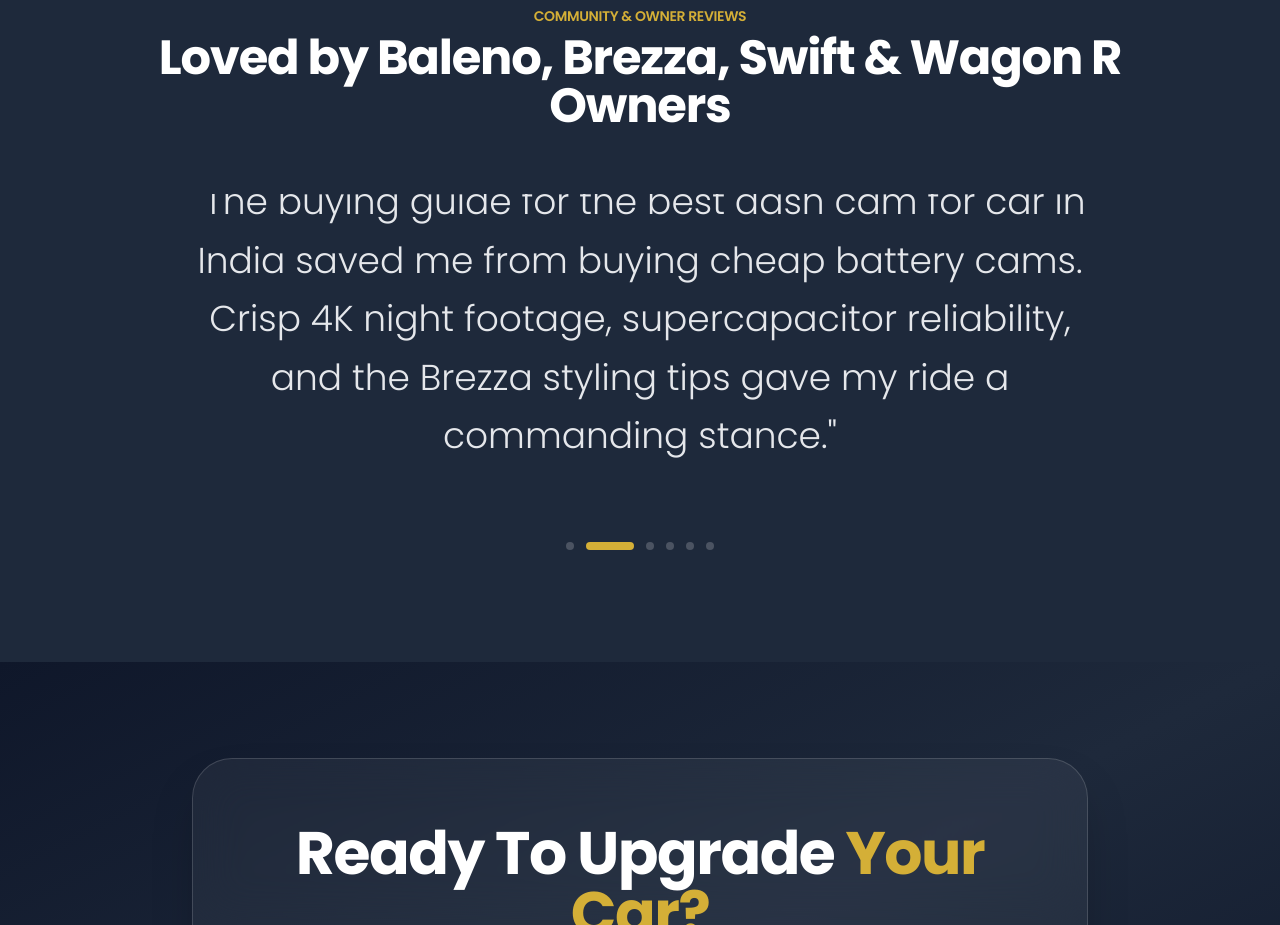
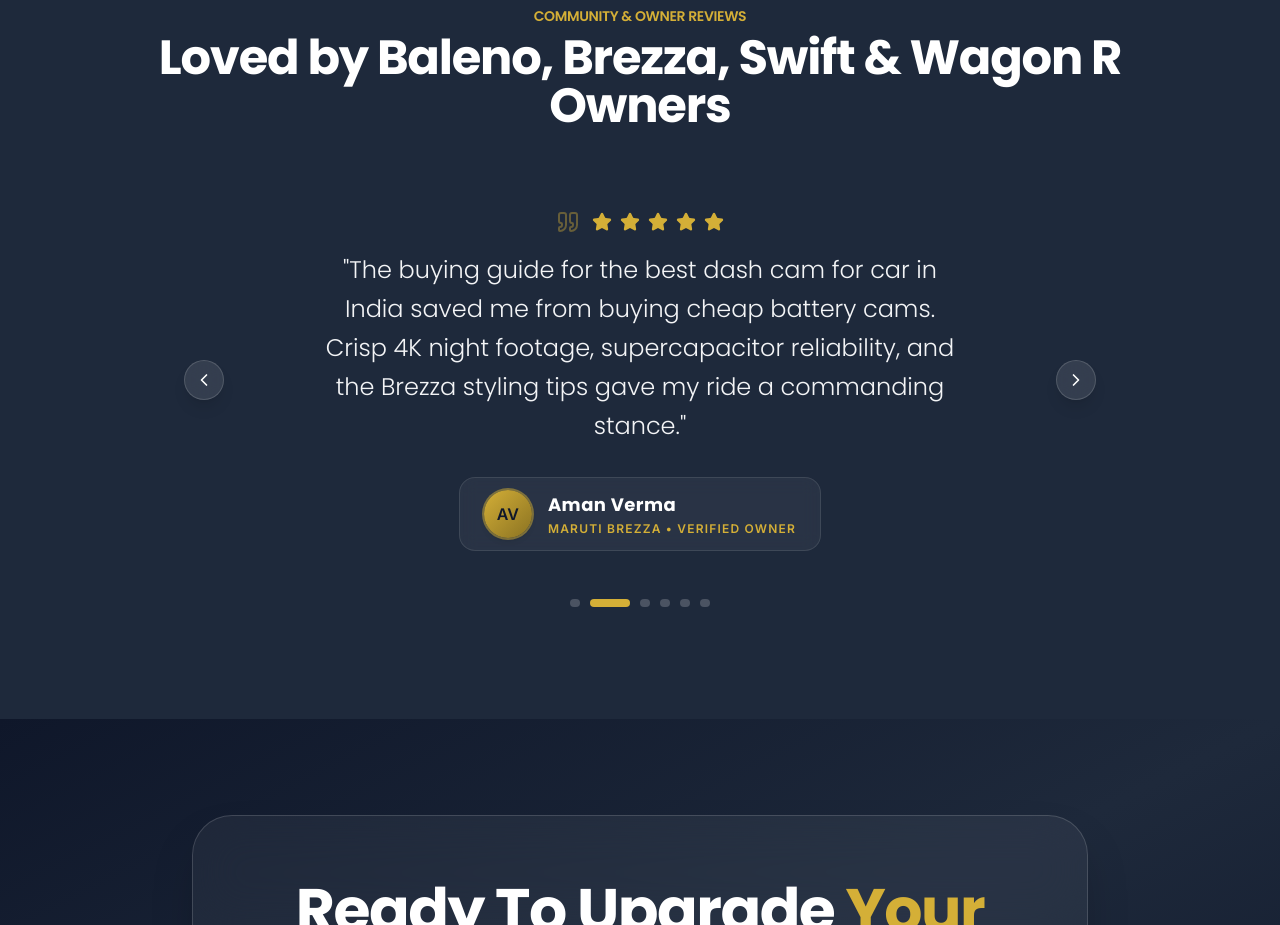
Before and after one commit to DakshGoel29/Modz, a React (Vite) app: page / in a window 1280 px wide. Shown: the part 4840-5765 px from the top of the page. Built offline with nearby package versions, Linux system fonts and the light colour scheme.

Commit message:
feat: enhance testimonial slider and review UI
- Upgrade testimonial slider with navigation controls and pause-on-hover.
- Refine Review card UI with improved avatar fallback and layout.
- Update branding responsiveness in the Navbar.
- Standardize testimonial metadata to include roles.

```diff
--- a/src/components/layout/Navbar.tsx
+++ b/src/components/layout/Navbar.tsx
@@ -94,7 +94,7 @@
                   style={{ left: click.x - 20, top: click.y - 20, width: 40, height: 40 }}
                 />
               ))}
-              <span className="font-heading font-bold text-2xl text-white tracking-widest uppercase relative z-10 hidden sm:block">
+              <span className="font-heading font-bold text-lg sm:text-2xl text-white tracking-widest uppercase relative z-10 block">
                 Elite<span className="text-[#D4AF37]">Modz</span>
               </span>
             </Link>
--- a/src/components/ui/TestimonialSlider.tsx
+++ b/src/components/ui/TestimonialSlider.tsx
@@ -1,53 +1,112 @@
 import React, { useState, useEffect } from 'react';
-import { motion } from 'motion/react';
-import { Star } from 'lucide-react';
+import { motion, AnimatePresence } from 'motion/react';
+import { Star, ChevronLeft, ChevronRight, Quote } from 'lucide-react';
 import { TESTIMONIALS } from '../../data/mockData';
 
 export function TestimonialSlider() {
   const [currentTestimonial, setCurrentTestimonial] = useState(0);
+  const [isPaused, setIsPaused] = useState(false);
 
   useEffect(() => {
+    if (isPaused) return;
     const timer = setInterval(() => {
       setCurrentTestimonial((prev) => (prev + 1) % TESTIMONIALS.length);
-    }, 5000);
+    }, 5500);
     return () => clearInterval(timer);
-  }, []);
+  }, [isPaused]);
+
+  const prevSlide = () => {
+    setCurrentTestimonial((prev) => (prev - 1 + TESTIMONIALS.length) % TESTIMONIALS.length);
+  };
+
+  const nextSlide = () => {
+    setCurrentTestimonial((prev) => (prev + 1) % TESTIMONIALS.length);
+  };
+
+  const current = TESTIMONIALS[currentTestimonial];
 
   return (
-    <div className="relative max-w-4xl mx-auto">
-      <div className="overflow-hidden relative min-h-[300px]">
-        {TESTIMONIALS.map((testimonial, idx) => (
-          <div
-            key={idx}
-            className={`absolute inset-0 transition-opacity duration-1000 flex flex-col items-center justify-center ${currentTestimonial === idx ? 'opacity-100 z-10 pointer-events-auto' : 'opacity-0 z-0 pointer-events-none'}`}
+    <div
+      className="relative max-w-4xl mx-auto px-4"
+      onMouseEnter={() => setIsPaused(true)}
+      onMouseLeave={() => setIsPaused(false)}
+    >
+      {/* Slider Viewport with ample height to prevent any clipping */}
+      <div className="relative min-h-[380px] sm:min-h-[340px] md:min-h-[320px] flex items-center justify-center">
+        <AnimatePresence mode="wait">
+          <motion.div
+            key={currentTestimonial}
+            initial={{ opacity: 0, y: 15 }}
+            animate={{ opacity: 1, y: 0 }}
+            exit={{ opacity: 0, y: -15 }}
+            transition={{ duration: 0.45 }}
+            className="w-full flex flex-col items-center text-center justify-between py-4"
           >
-            <div className="flex gap-2 mb-6">
+            {/* Stars & Decorative Quote Icon */}
+            <div className="flex items-center gap-2 mb-4">
+              <Quote className="text-[#D4AF37]/40 w-6 h-6 mr-1" />
               {[1, 2, 3, 4, 5].map((star) => (
-                <Star key={star} size={24} className={star <= testimonial.rating ? "text-[#D4AF37] fill-[#D4AF37]" : "text-gray-600"} />
+                <Star
+                  key={star}
+                  size={20}
+                  className={star <= current.rating ? "text-[#D4AF37] fill-[#D4AF37]" : "text-gray-600"}
+                />
               ))}
             </div>
-            <p className="text-2xl md:text-4xl text-center mb-10 font-heading font-light leading-relaxed text-gray-200">
-              "{testimonial.text}"
+
+            {/* Testimonial Quote */}
+            <p className="text-base sm:text-xl md:text-2xl font-heading font-light leading-relaxed text-gray-100 max-w-2xl mx-auto mb-8 px-2">
+              "{current.text}"
             </p>
-            <div className="flex items-center gap-4">
-              <div className="w-14 h-14 rounded-full bg-gradient-to-br from-[#D4AF37] to-[#8B7322] flex items-center justify-center text-xl font-bold text-[#0F172A]">
-                {testimonial.name.split(' ').map((n: string) => n[0]).join('').substring(0,2)}
+
+            {/* Reviewer Details — Prominently Styled & Always Visible */}
+            <div className="flex items-center gap-4 bg-white/5 border border-white/10 px-6 py-3 rounded-2xl backdrop-blur-sm">
+              <div className="w-12 h-12 rounded-full bg-gradient-to-br from-[#D4AF37] to-[#8B7322] flex items-center justify-center text-base font-bold text-[#0F172A] shadow-md ring-2 ring-[#D4AF37]/50 shrink-0">
+                {current.name.split(' ').map((n: string) => n[0]).join('').substring(0, 2)}
               </div>
               <div className="text-left">
-                <div className="text-lg font-heading font-semibold text-white tracking-wide">{testimonial.name}</div>
-                <div className="text-sm text-[#D4AF37] font-semibold tracking-widest uppercase">{testimonial.car}</div>
+                <div className="text-base sm:text-lg font-heading font-bold text-white tracking-wide">
+                  {current.name}
+                </div>
+                <div className="text-xs text-[#D4AF37] font-semibold tracking-widest uppercase mt-0.5">
+                  {current.car} • Verified Owner
+                </div>
               </div>
             </div>
-          </div>
-        ))}
+          </motion.div>
+        </AnimatePresence>
+
+        {/* Previous Button */}
+        <button
+          onClick={prevSlide}
+          aria-label="Previous testimonial"
+          className="absolute -left-2 sm:-left-6 top-1/2 -translate-y-1/2 w-10 h-10 rounded-full bg-white/10 hover:bg-[#D4AF37] hover:text-black text-white flex items-center justify-center transition-all backdrop-blur-md border border-white/15 shadow-lg"
+        >
+          <ChevronLeft size={20} />
+        </button>
+
+        {/* Next Button */}
+        <button
+          onClick={nextSlide}
+          aria-label="Next testimonial"
+          className="absolute -right-2 sm:-right-6 top-1/2 -translate-y-1/2 w-10 h-10 rounded-full bg-white/10 hover:bg-[#D4AF37] hover:text-black text-white flex items-center justify-center transition-all backdrop-blur-md border border-white/15 shadow-lg"
+        >
+          <ChevronRight size={20} />
+        </button>
       </div>
-      <div className="flex justify-center gap-3 mt-12">
-        {TESTIMONIALS.map((_, idx) => (
+
+      {/* Navigation Indicator Dots */}
+      <div className="flex justify-center items-center gap-2.5 mt-8">
+        {TESTIMONIALS.map((testimonial, idx) => (
           <button
             key={idx}
-            aria-label={`Go to testimonial ${idx + 1}`}
+            aria-label={`Go to testimonial by ${testimonial.name}`}
             onClick={() => setCurrentTestimonial(idx)}
-            className={`transition-all duration-300 rounded-full ${currentTestimonial === idx ? 'w-12 h-2 bg-[#D4AF37]' : 'w-2 h-2 bg-white/20'}`}
+            className={`transition-all duration-300 rounded-full ${
+              currentTestimonial === idx
+                ? 'w-10 h-2 bg-[#D4AF37]'
+                : 'w-2.5 h-2 bg-white/20 hover:bg-white/40'
+            }`}
           />
         ))}
       </div>
--- a/src/data/mockData.ts
+++ b/src/data/mockData.ts
@@ -278,7 +278,7 @@
   {
     id: 1,
     name: "Rahul Sharma",
-    city: "Delhi",
+    role: "Verified Owner",
     car: "Maruti Baleno",
     avatar: "https://randomuser.me/api/portraits/men/32.jpg",
     rating: 5,
@@ -287,7 +287,7 @@
   {
     id: 2,
     name: "Aman Verma",
-    city: "Chandigarh",
+    role: "Verified Owner",
     car: "Maruti Brezza",
     avatar: "https://randomuser.me/api/portraits/men/44.jpg",
     rating: 5,
@@ -296,7 +296,7 @@
   {
     id: 3,
     name: "Simran Kaur",
-    city: "Delhi",
+    role: "Verified Owner",
     car: "Maruti Swift",
     avatar: "https://randomuser.me/api/portraits/women/44.jpg",
     rating: 5,
@@ -305,16 +305,16 @@
   {
     id: 4,
     name: "Karan Mehta",
-    city: "Delhi",
+    role: "Verified Owner",
     car: "Maruti Wagon R",
     avatar: "https://randomuser.me/api/portraits/men/22.jpg",
     rating: 5,
-    text: "Upgraded my daily commuter with Wagon R car accessories ideas: magnetic sun shades for car and the best car perfume. The sun shades keep Delhi summer heat out completely."
+    text: "Upgraded my daily commuter with Wagon R car accessories ideas: magnetic sun shades for car and the best car perfume. The sun shades keep extreme summer heat out completely."
   },
   {
     id: 5,
     name: "Neha Singh",
-    city: "Noida",
+    role: "Verified Owner",
     car: "Maruti Brezza",
     avatar: "https://randomuser.me/api/portraits/women/24.jpg",
     rating: 5,
@@ -323,7 +323,7 @@
   {
     id: 6,
     name: "Vikram Patel",
-    city: "Ahmedabad",
+    role: "Verified Owner",
     car: "Maruti Baleno",
     avatar: "https://randomuser.me/api/portraits/men/67.jpg",
     rating: 5,
--- a/src/pages/Reviews.tsx
+++ b/src/pages/Reviews.tsx
@@ -88,16 +88,24 @@
                 </p>
               </div>
 
-              <div className="flex items-center gap-3 pt-4 border-t border-gray-100">
-                <img
-                  src={r.avatar}
-                  alt={r.name}
-                  className="w-11 h-11 rounded-full object-cover border border-[#D4AF37]"
-                />
+              <div className="flex items-center gap-3.5 pt-4 border-t border-gray-100">
+                <div className="w-11 h-11 rounded-full bg-gradient-to-br from-[#D4AF37] to-[#8B7322] text-[#0F172A] font-bold text-sm flex items-center justify-center shrink-0 border-2 border-[#D4AF37]/40 shadow-sm relative overflow-hidden select-none">
+                  <span className="uppercase font-bold text-xs">{r.name.split(' ').map((n: string) => n[0]).join('').substring(0, 2)}</span>
+                  <img
+                    src={r.avatar}
+                    alt={r.name}
+                    className="absolute inset-0 w-full h-full object-cover"
+                    onError={(e) => {
+                      (e.currentTarget as HTMLElement).style.display = 'none';
+                    }}
+                  />
+                </div>
                 <div>
-                  <h4 className="font-heading font-bold text-sm text-[#0F172A]">{r.name}</h4>
-                  <div className="text-xs text-gray-400">
-                    {r.car} • {r.city}
+                  <h4 className="font-heading font-bold text-base text-[#0F172A] leading-tight">
+                    {r.name}
+                  </h4>
+                  <div className="text-xs text-[#D4AF37] font-semibold mt-0.5">
+                    {r.car} • Community Reviewer
                   </div>
                 </div>
               </div>
```
